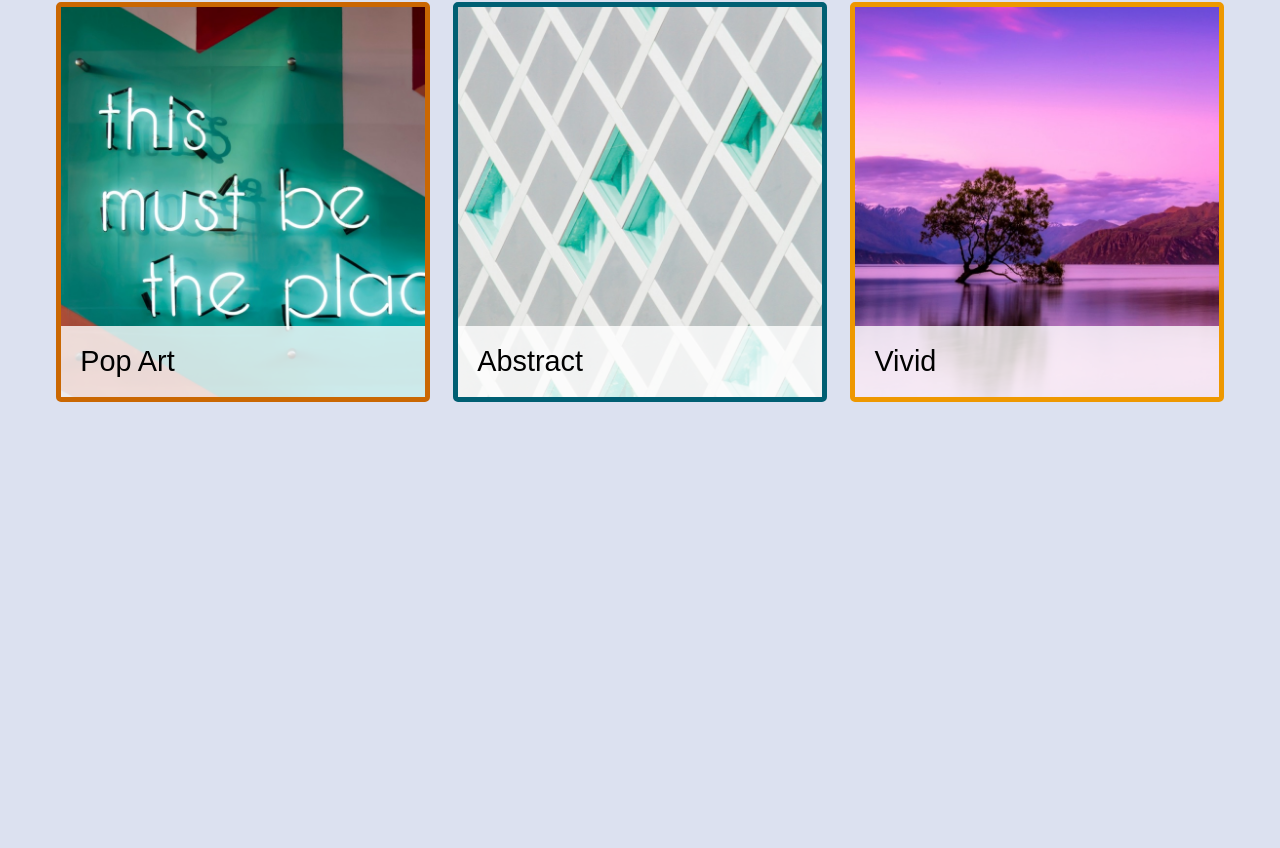
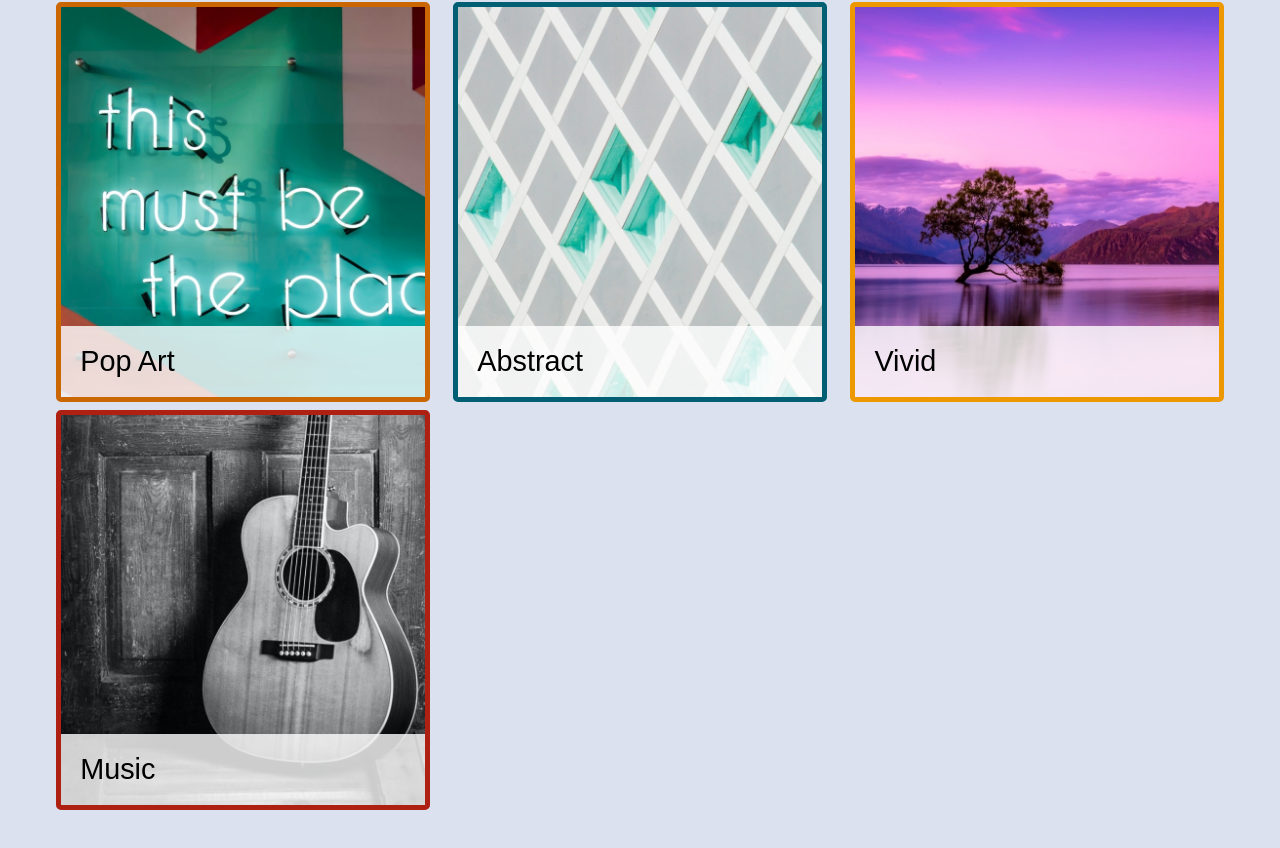
Before and after one commit to Murtuza-Ahmed/react-class-project, a React (Vite) app in the folder react-wall-of-wander-MUI/: page / in a window 1280 px wide. Shown: the part 1959-2807 px from the top of the page. Before the commit the page ends 2449 px from the top, so only its background shows below. Built offline with nearby package versions, Linux system fonts and the light colour scheme.

Commit message:
music component complete

```diff
--- /dev/null
+++ b/react-wall-of-wander-MUI/src/components/component-collection/Music.jsx
@@ -0,0 +1,21 @@
+import music from "../../assets/image/music.jpg";
+function Muisc() {
+  return (
+    <>
+      <div className="li">
+        <figure className="color-red">
+          <img src={music} alt="Music-Art" />
+          <figcaption>
+            <a
+              href="https://www.youtube.com/channel/UC-9-kyTW8ZkZNDHQJ6FgpwQ"
+              target="_blank"
+            >
+              Music
+            </a>
+          </figcaption>
+        </figure>
+      </div>
+    </>
+  );
+}
+export default Muisc;
--- a/react-wall-of-wander-MUI/src/components/component-collection/Vivid.jsx
+++ b/react-wall-of-wander-MUI/src/components/component-collection/Vivid.jsx
@@ -1,4 +1,5 @@
 import vivid from "../../assets/image/vivid.jpg";
+import Muisc from "./Music";
 function Vivid() {
   return (
     <>
@@ -16,6 +17,7 @@ function Vivid() {
           </figcaption>
         </figure>
       </div>
+      <Muisc />
     </>
   );
 }
```
